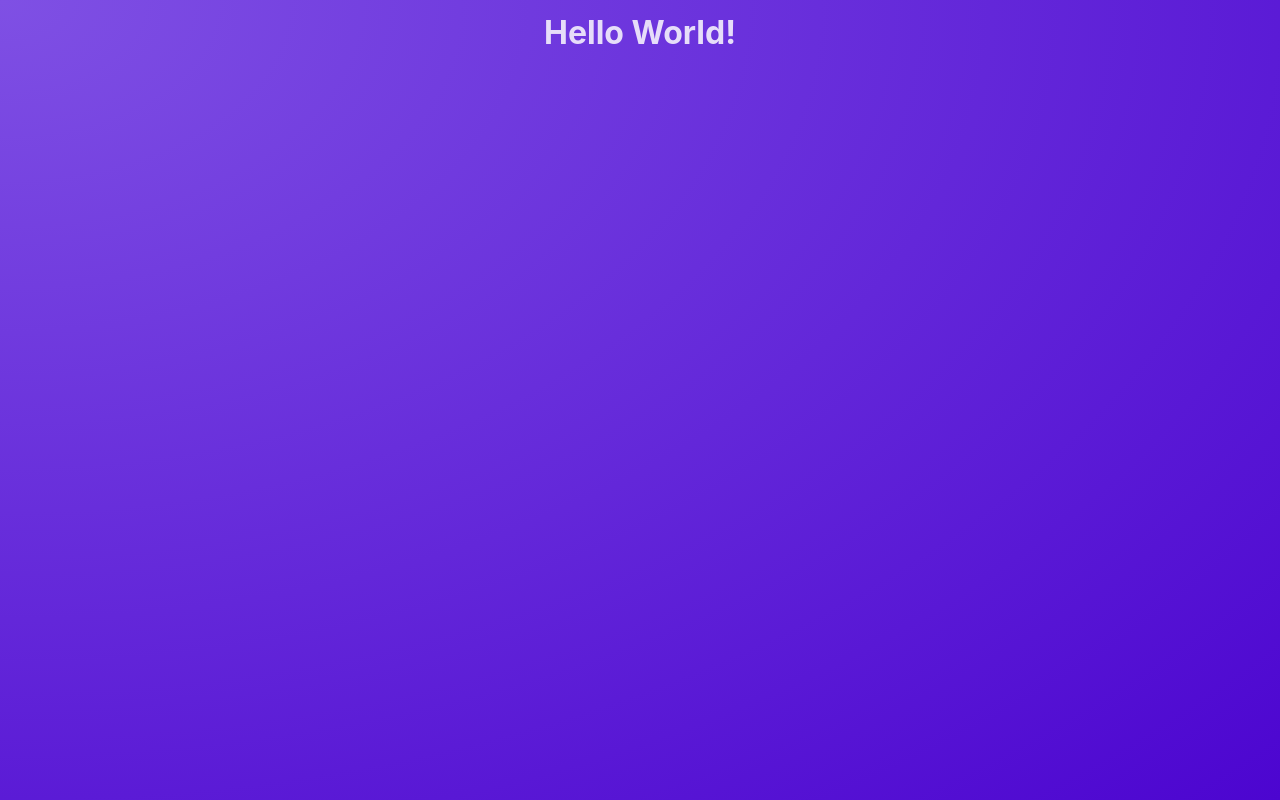
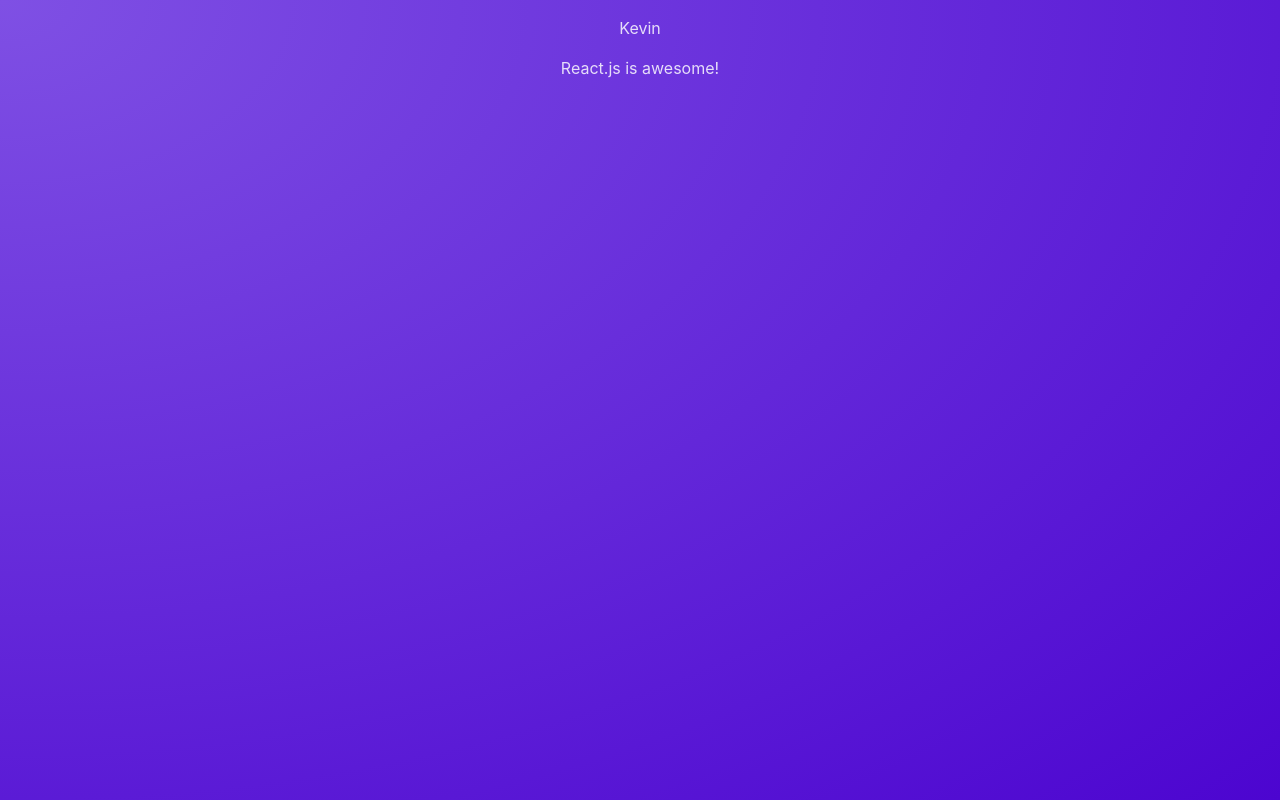
Before and after one commit to kevin-helliwell/react-crash-course, a React (Vite) app: page / in a window 1280 px wide. Built offline with nearby package versions, Linux system fonts and the light colour scheme.

Commit message:
building a first custom component

```diff
--- a/src/App.jsx
+++ b/src/App.jsx
@@ -1,5 +1,6 @@
+import Post from "./components/Post";
 function App() {
-  return <h1>Hello World!</h1>;
+  return <Post />;
 }
 
 export default App;
--- /dev/null
+++ b/src/components/Post.jsx
@@ -0,0 +1,10 @@
+function Post() {
+  return (
+    <div>
+      <p>Kevin</p>
+      <p>React.js is awesome!</p>
+    </div>
+  );
+}
+
+export default Post;
```
